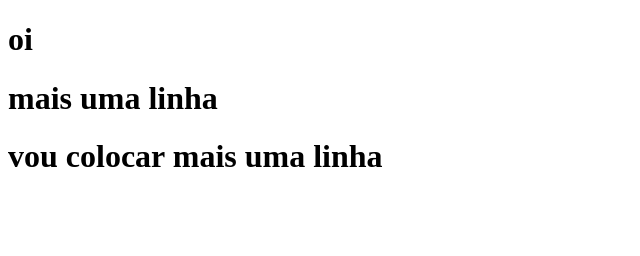
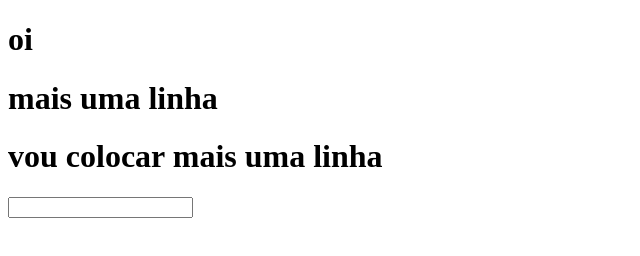
Before and after one commit to MarkinDannen/aulaSegunda, a plain HTML site: page index.html in a window 1280 px wide. Shown: the whole page, without its empty margins (0-640 px from the left). Drawn offline with Linux system fonts and the light colour scheme.

Commit message:
foi adicionado um input

```diff
--- a/index.html
+++ b/index.html
@@ -10,5 +10,5 @@
     <h1>oi</h1>
     <h1>mais uma linha</h1>
     <h1>vou colocar mais uma linha</h1>
-
+<input id="nome">
 </html>
```
